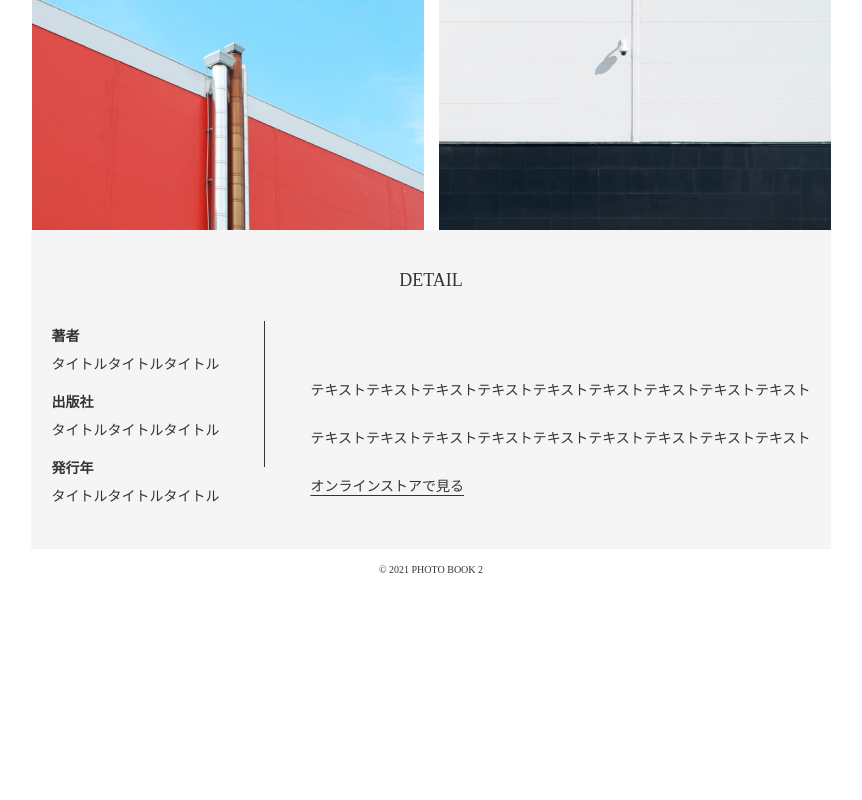
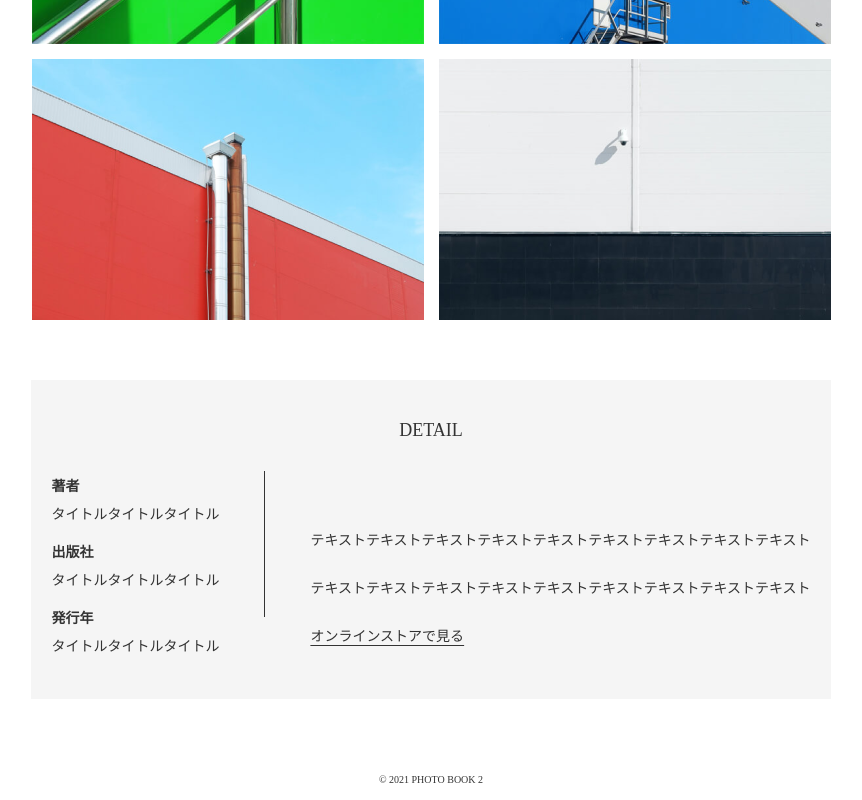
Before and after one commit to tappypuppy/photo-site2-1col, a Next.js app: page / in a window 1280 px wide. Shown: the part 1207-2007 px from the top of the page, without its empty margins (209-1071 px from the left). Before the commit the page ends 1797 px from the top, so only its background shows below. Built offline with nearby package versions, Linux system fonts and the light colour scheme; a web font is replaced by a local one.

Commit message:
全体の調整

```diff
--- a/src/app/Home.module.css
+++ b/src/app/Home.module.css
@@ -2,7 +2,7 @@
     width: 100%;
     display: flex;
     flex-direction: column;
-    row-gap: 30px;
+    row-gap: 60px;
     align-items: center;
 }
 
@@ -14,4 +14,5 @@
     display: flex;
     flex-direction: column;
     align-items: center;
+    row-gap: 60px;
 }
--- a/src/app/page.tsx
+++ b/src/app/page.tsx
@@ -14,9 +14,9 @@ export default function Home() {
         <div className={styles.container}>
           <Hero />
           <div className={styles.inner}>
-          <Index />
-          <Gallery />
-          <Detail />
+            <Index />
+            <Gallery />
+            <Detail />
           </div>
         </div>
       </main>
--- a/src/components/Footer/Footer.module.css
+++ b/src/components/Footer/Footer.module.css
@@ -1,7 +1,9 @@
 .footer {
   width: 100%;
   text-align: center;
-  margin: 15px 0;
+  padding: 15px 0;
+  margin: 60px 0 0;
+  box-sizing: border-box;
 }
 
 .text {
```
